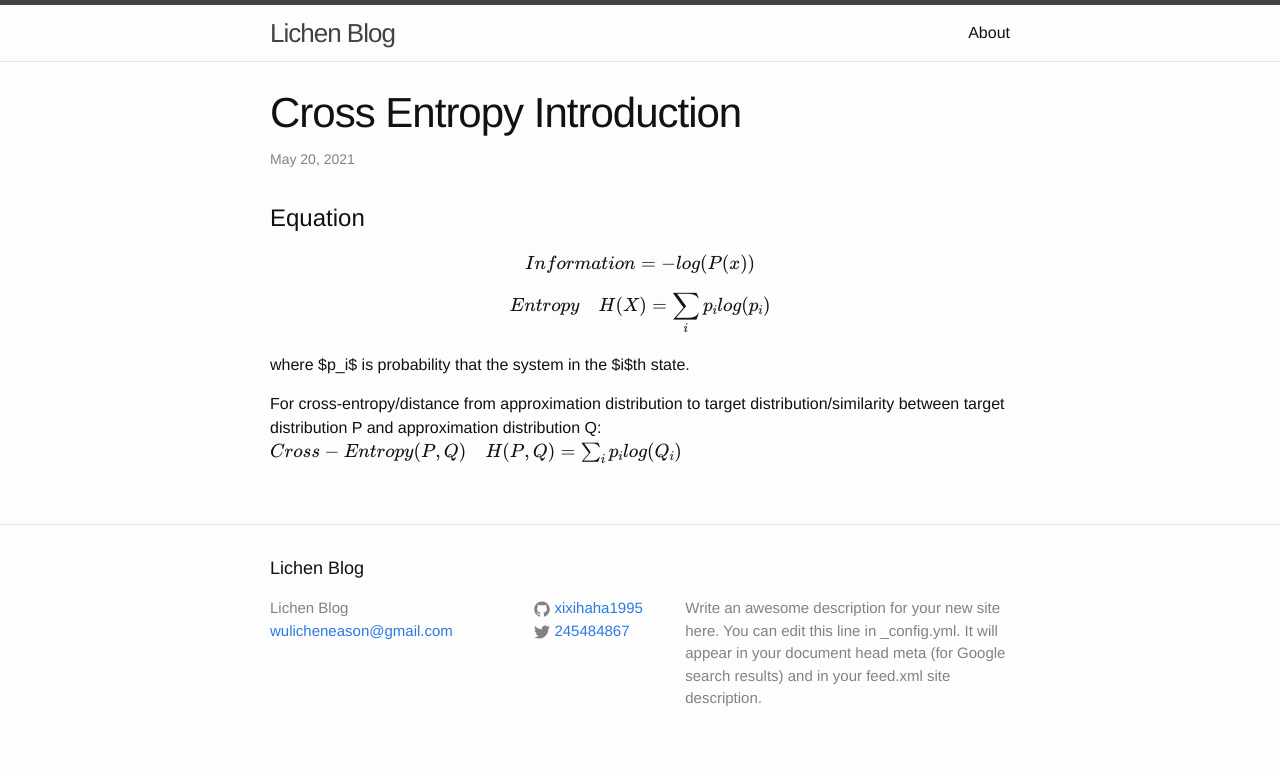
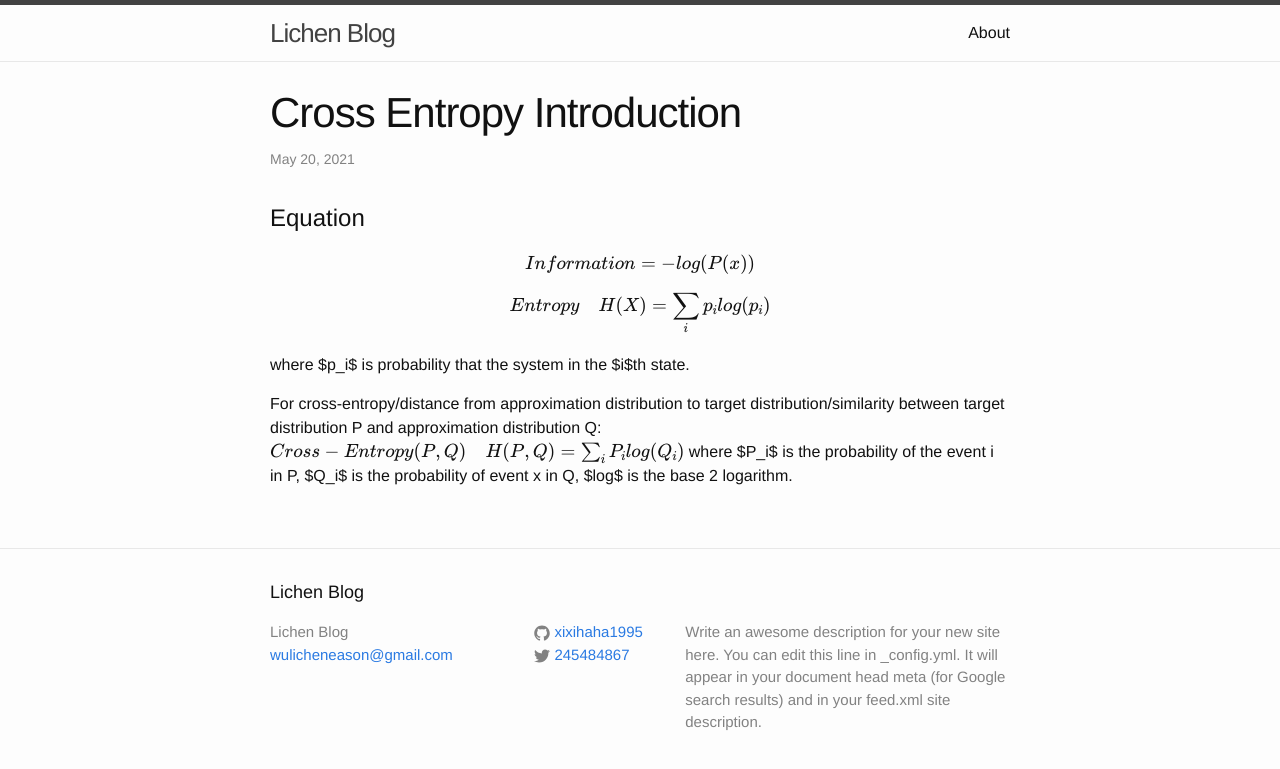
Before and after one commit to xixihaha1995/xixihaha1995.github.io, a Jekyll site: the page built from docs/_posts/2021-05-20-Cross-entropy.markdown, in a window 1280 px wide. Shown: the top 769 px of the page. Built offline with Jekyll 4.4.1, drawn with Linux system fonts in a browser that asks for light colours.

Commit message:
Update 2021-05-20-Cross-entropy.markdown

```diff
--- a/docs/_posts/2021-05-20-Cross-entropy.markdown
+++ b/docs/_posts/2021-05-20-Cross-entropy.markdown
@@ -21,5 +21,6 @@ where $p_i$ is probability that the system in the $i$th state.
 
 For cross-entropy/distance from approximation distribution to target distribution/similarity between target distribution P and approximation distribution Q:
 $$
-Cross-Entropy(P,Q)\quad H(P,Q) = \sum_i p_i log(Q_i)
+Cross-Entropy(P,Q)\quad H(P,Q) = \sum_i P_i log(Q_i)
 $$
+where $P_i$ is the probability of the event i in P, $Q_i$ is the probability of event x in Q, $log$ is the base 2 logarithm.
```
